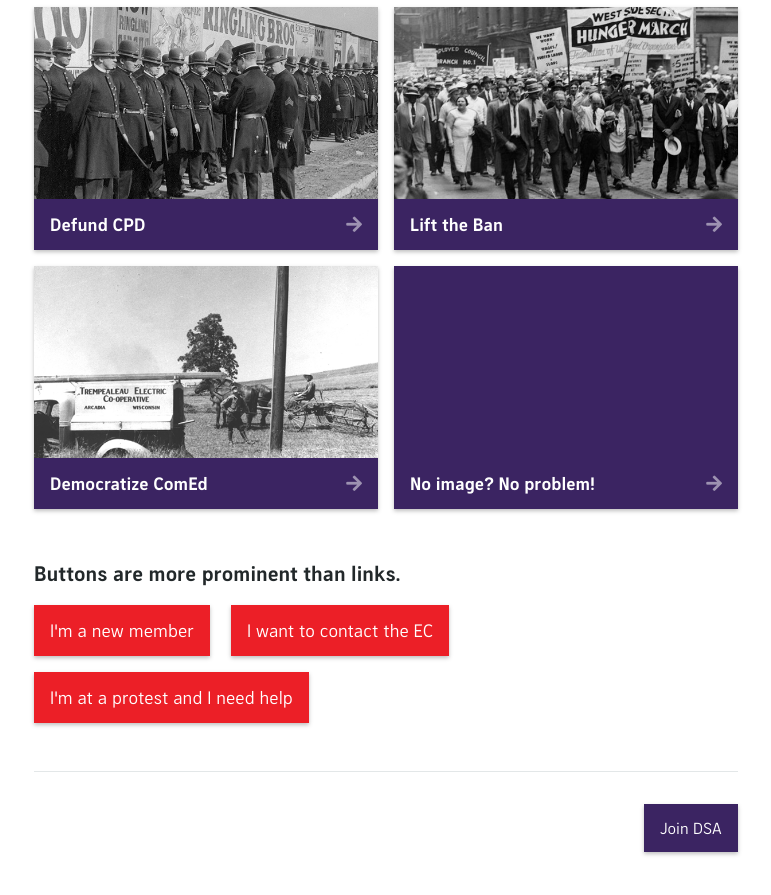
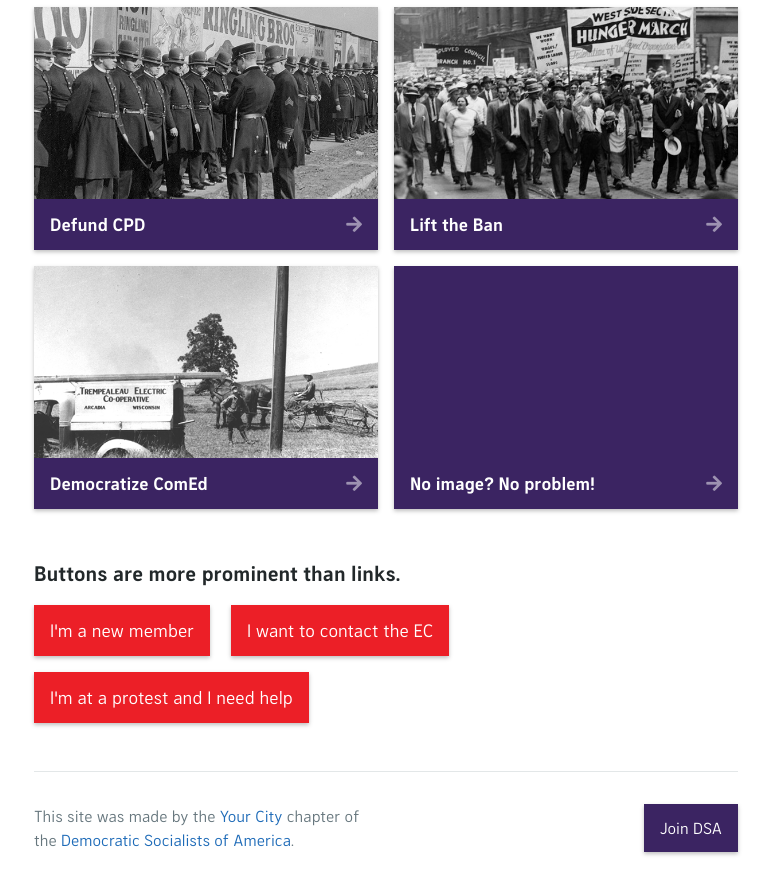
Before and after one commit to ChicagoDSA/haymarket, a Jekyll site: the page built from index.md, in a window 1280 px wide and 900 px high, scrolled down 4226 px. Shown: the top 895 px of the window, without its empty margins (254-1025 px from the left). Built offline with Jekyll 4.4.1, drawn with Linux system fonts in a browser that asks for light colours; nearby versions of some CDN libraries; some web fonts are replaced; library files that are not in the unit come from our copies.

Commit message:
removed url defintion requirement for footer

```diff
--- a/_includes/footer.html
+++ b/_includes/footer.html
@@ -1,5 +1,5 @@
 <footer class="site-footer">
-	{% if site.chapter.location and site.chapter.url %}
+	{% if site.chapter.location %}
 		<div class="credits">
 			This site was made by the <a href="{{ site.chapter.url }}">{{ site.chapter.location | markdownify | remove: '<p>' | remove: '</p>' }}</a> chapter of the <a href="https://www.dsausa.org/">Democratic Socialists of America</a>.
 		</div>
```
